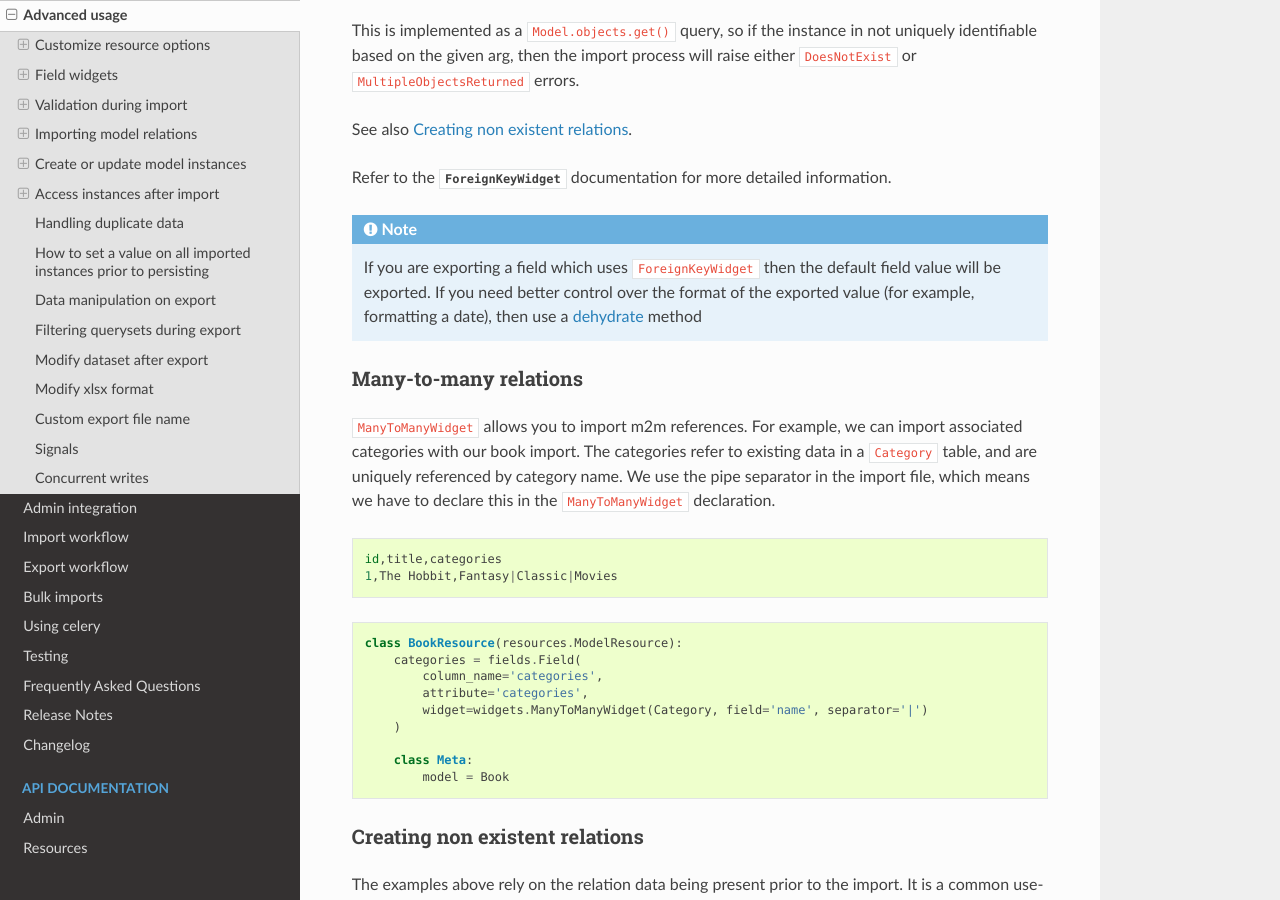
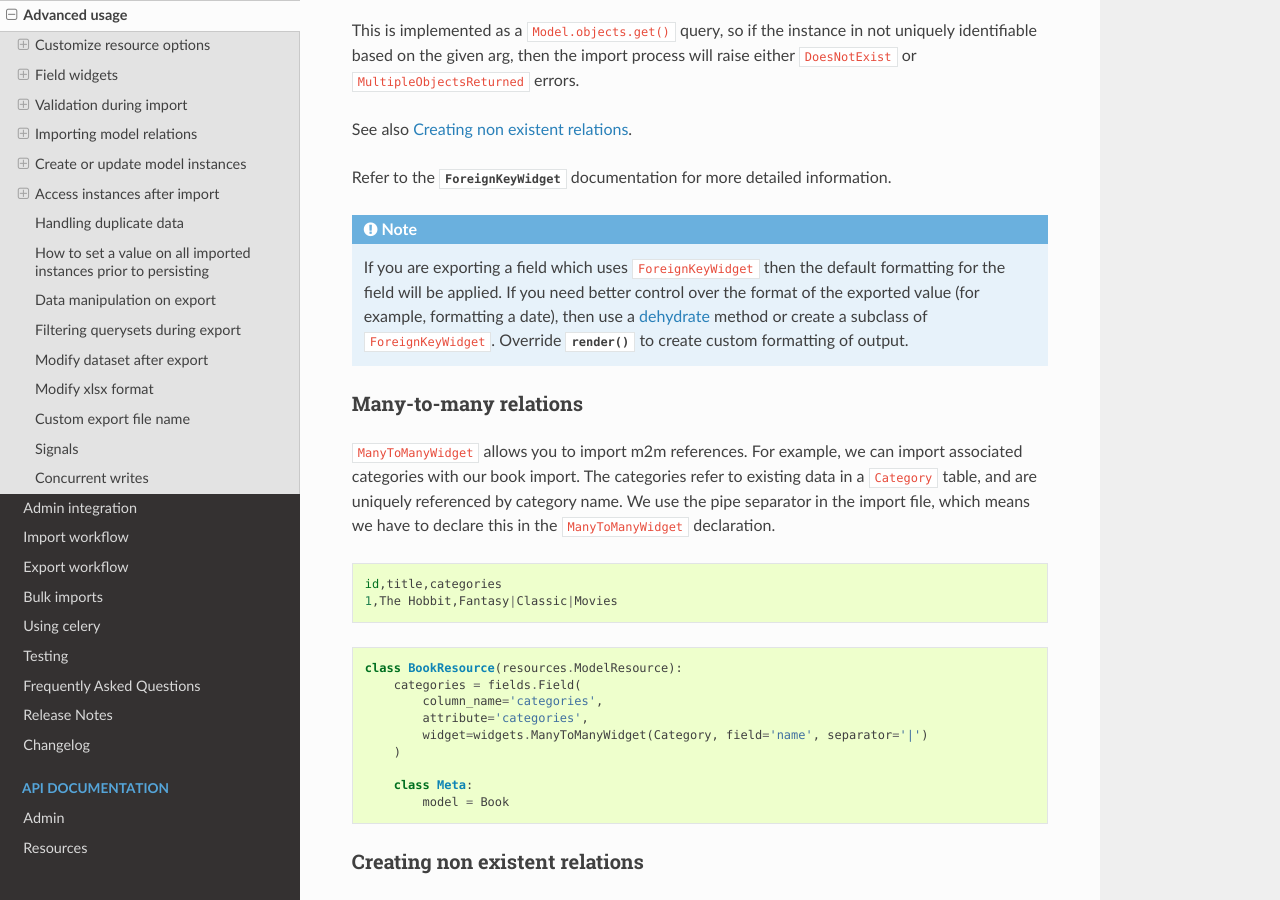
Before and after one commit to django-import-export/django-import-export, a Sphinx documentation site: the page built from docs/advanced_usage.rst, in a window 1280 px wide and 900 px high, scrolled down 9523 px. Built offline with Sphinx 7.4.7 and the Read the Docs theme 3.1.0, drawn with Linux system fonts in a browser that asks for light colours; pages that are not in the unit, such as notebooks, are missing from menus; the version number could not be read and is left out.

```diff
--- a/docs/advanced_usage.rst
+++ b/docs/advanced_usage.rst
@@ -435,9 +435,11 @@ Refer to the :class:`~.ForeignKeyWidget` documentation for more detailed informa
 
 .. note::
 
-    If you are exporting a field which uses ``ForeignKeyWidget`` then the default field value will be exported.
+    If you are exporting a field which uses ``ForeignKeyWidget`` then the default formatting for the field will be
+    applied.
     If you need better control over the format of the exported value (for example, formatting a date), then use a
-    :ref:`dehydrate<advanced_data_manipulation_on_export>` method
+    :ref:`dehydrate<advanced_data_manipulation_on_export>` method or create a subclass of ``ForeignKeyWidget``.
+    Override :meth:`~import_export.widgets.Widget.render` to create custom formatting of output.
 
 Many-to-many relations
 ----------------------
--- a/docs/changelog.rst
+++ b/docs/changelog.rst
@@ -27,6 +27,7 @@ This release contains breaking changes.  Please refer to :doc:`release notes<rel
 - Fix crash for Django 5.1 when rows are skipped (`1944 <https://github.com/django-import-export/django-import-export/issues/1944>`_)
 - Allow callable in dehydrate method (`1950 <https://github.com/django-import-export/django-import-export/issues/1950>`_)
 - Fix crash when Resource fields declared incorrectly (`1963 <https://github.com/django-import-export/django-import-export/issues/1963>`_)
+- Updated dependencies (`1979 <https://github.com/django-import-export/django-import-export/issues/1979>`_)
 
 4.1.1 (2024-07-08)
 ------------------
```
Also changed, not shown: pyproject.toml (+4 -4 lines), 6 other files.
